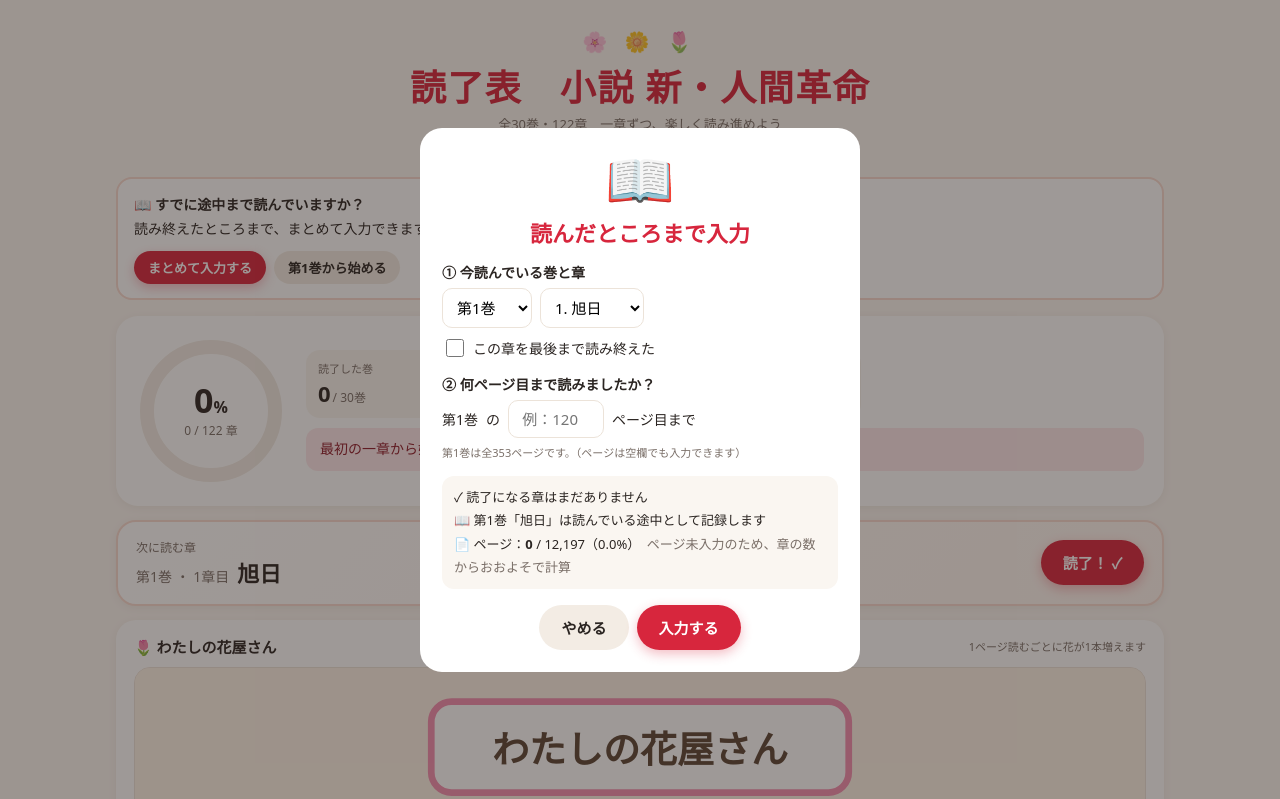
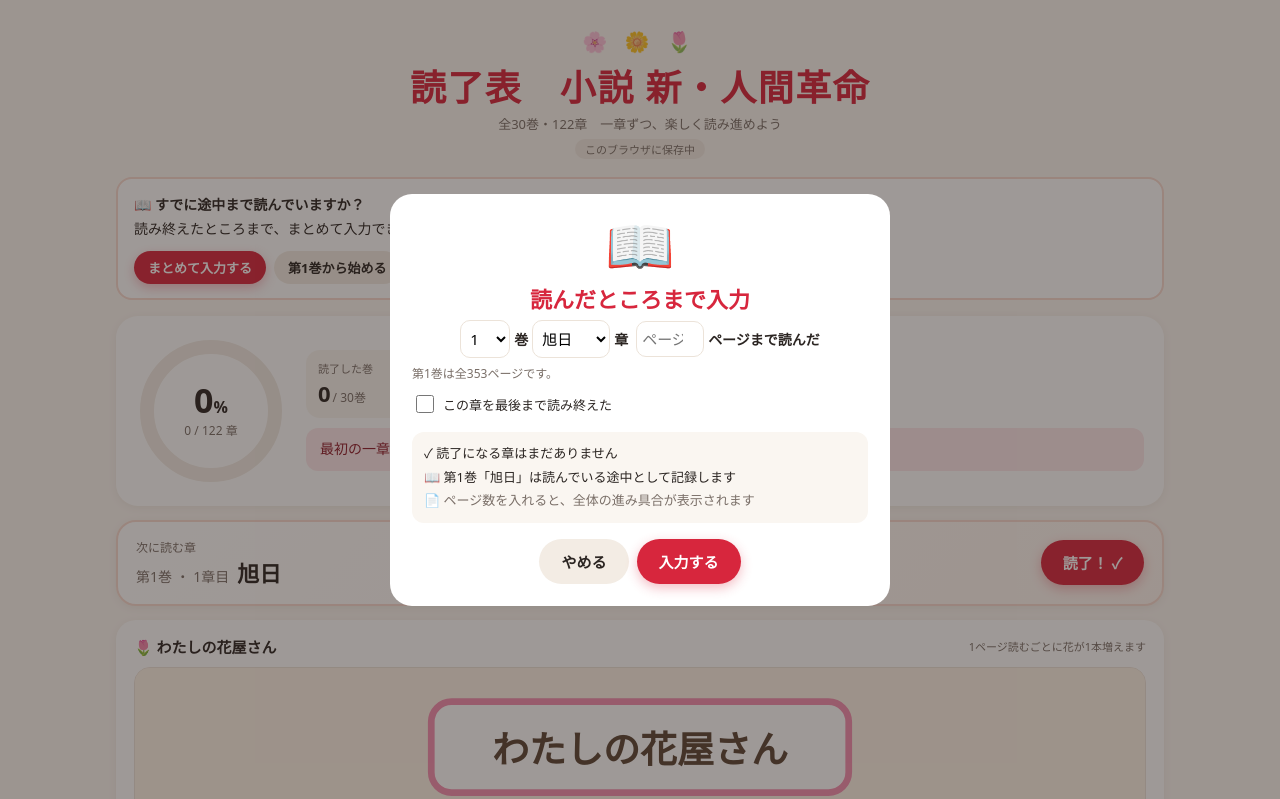
Before and after one commit to Momu-san/shin-ningen-kakumei, a plain HTML site: page index.html in a window 1280 px wide. Both pictures are taken after a click on the button "まとめて入力する". Shown: the top 799 px of the page. Drawn offline with Linux system fonts and the light colour scheme; a web font is replaced by a local one.

Commit message:
まとめて入力を「◯巻◯章◯ページまで読んだ」の1行に。ページ数を必須に
Co-Authored-By: Claude Opus 5.5 <noreply@anthropic.com>
Claude-Session: https://claude.ai/code/session_01BwknhaYEpiCgi9Y5FQ9ync

```diff
--- a/index.html
+++ b/index.html
@@ -177,6 +177,10 @@ canvas#fx{position:fixed;inset:0;pointer-events:none;z-index:70}
 .mid-form label{display:block;font-weight:700;margin:14px 0 6px}
 .mid-form select,.mid-form input{font-family:inherit;font-size:15px;border:1px solid var(--line);border-radius:10px;padding:8px 10px;background:#fff}
 .mid-form .rowf{display:flex;gap:8px;align-items:center;flex-wrap:wrap}
+.mid-line{gap:8px!important;font-size:14px;font-weight:700;justify-content:center}
+.mid-line .grp{display:inline-flex;align-items:center;gap:4px;white-space:nowrap}
+.mid-line select,.mid-line input{padding:7px 5px!important;font-size:15px!important}
+.modal .box.wide{max-width:500px}
 .mid-prev{background:#faf6f1;border-radius:12px;padding:10px 12px;margin:16px 0;font-size:13px;line-height:1.8;text-align:left}
 .sec{font-size:14px;font-weight:700;margin:14px 0 8px;display:flex;align-items:center;gap:6px}
 .sheet textarea{width:100%;min-height:90px;border:1px solid var(--line);border-radius:12px;padding:10px 12px;font-family:inherit;font-size:15px;line-height:1.7;resize:vertical;margin:0}
@@ -944,7 +948,7 @@ window.addEventListener("popstate",()=>{
   if(!t){history.back();return;} // ボタンで閉じた画面の分の履歴は読み飛ばす
   if(t==="cam")closeCam();else if(t==="viewer")closeViewer();else if(t==="modal")closeModal();else closeSheet();
 });
-function openModal(html){const was=modal.classList.contains("show");mbox.innerHTML=html;modal.classList.add("show");if(!was)pushLayer();}
+function openModal(html){const was=modal.classList.contains("show");mbox.classList.remove("wide");mbox.innerHTML=html;modal.classList.add("show");if(!was)pushLayer();}
 function closeModal(){modal.classList.remove("show");}
 modal.addEventListener("click",e=>{if(e.target===modal)closeModal();});
 function celebrate(emoji,title,body,big,lastKey){
@@ -1103,40 +1107,40 @@ function openMid(){
   const nx=nextChapter()||ALL[ALL.length-1];
   openModal(`<div class="big">📖</div><h3>読んだところまで入力</h3>
   <div class="mid-form">
-    <label>① 今読んでいる巻と章</label>
-    <div class="rowf"><select id="midVol">${VOLS.map((_,i)=>`<option value="${i}" ${i===nx.vi?"selected":""}>第${i+1}巻</option>`).join("")}</select><select id="midCh"></select></div>
-    <label style="font-weight:500;display:flex;align-items:center;gap:6px;margin-top:8px"><input type="checkbox" id="midDoneCh" style="width:18px;height:18px">この章を最後まで読み終えた</label>
-    <label>② 何ページ目まで読みましたか？</label>
-    <div class="rowf"><span id="midBook"></span><span>の</span><input type="number" id="midPage" min="1" inputmode="numeric" placeholder="例：120" style="width:96px;text-align:right"><span>ページ目まで</span></div>
-    <div style="font-size:11px;color:var(--sub);margin-top:6px" id="midHint"></div>
+    <div class="rowf mid-line"><span class="grp"><select id="midVol" aria-label="巻">${VOLS.map((_,i)=>`<option value="${i}" ${i===nx.vi?"selected":""}>${i+1}</option>`).join("")}</select>巻<select id="midCh" aria-label="章"></select>章</span><span class="grp"><input type="number" id="midPage" min="1" inputmode="numeric" placeholder="ページ" aria-label="ページ" style="width:68px;text-align:right">ページまで読んだ</span></div>
+    <div style="font-size:12px;margin-top:6px" id="midHint"></div>
+    <label style="font-weight:500;display:flex;align-items:center;gap:6px;margin-top:10px;font-size:13px"><input type="checkbox" id="midDoneCh" style="width:18px;height:18px">この章を最後まで読み終えた</label>
   </div>
   <div class="mid-prev" id="midPrev"></div>
   <div class="acts"><button class="btn btn-ghost" id="mCancel">やめる</button><button class="btn btn-red" id="mOk">入力する</button></div>`);
+  mbox.classList.add("wide");
   const $=id=>document.getElementById(id);
-  const fillCh=(sel)=>{const v=+$("midVol").value;$("midCh").innerHTML=VOLS[v].map((n,ci)=>`<option value="${ci}" ${ci===sel?"selected":""}>${ci+1}. ${n}</option>`).join("");};
+  const fillCh=(sel)=>{const v=+$("midVol").value;$("midCh").innerHTML=VOLS[v].map((n,ci)=>`<option value="${ci}" ${ci===sel?"selected":""}>${n}</option>`).join("");};
   const calc=()=>{
     const vi=+$("midVol").value,ci=+$("midCh").value,done=$("midDoneCh").checked,bk=chapterBook(vi,ci),raw=$("midPage").value;
     const keys=[];ALL.forEach(c=>{if(c.vi<vi||(c.vi===vi&&(c.ci<ci||(done&&c.ci===ci))))keys.push(c.key);});
-    let pages,how;
-    if(raw!==""&&+raw>=1){pages=bk.base+Math.min(Math.round(+raw),bk.pages);how="入力したページ";}
-    else{const idx=bk.chs.indexOf(ci)+(done?1:0);pages=bk.base+Math.round(bk.pages*idx/bk.chs.length);how="ページ未入力のため、章の数からおおよそで計算";}
-    return {vi,ci,done,bk,keys,pages,how};
+    const pg=raw===""?NaN:Math.round(+raw);
+    const ok=pg>=1&&pg<=bk.pages;
+    return {vi,ci,done,bk,keys,pg,ok,pages:ok?bk.base+pg:null};
   };
   const prev=()=>{
     const r=calc(),c=ALL.find(x=>x.vi===r.vi&&x.ci===r.ci);
-    $("midBook").textContent=r.bk.label;
-    $("midHint").textContent=`${r.bk.label}は全${r.bk.pages}ページです。（ページは空欄でも入力できます）`;
+    const raw=$("midPage").value;
+    $("midHint").innerHTML=raw!==""&&!r.ok?`<span style="color:var(--red)">1〜${r.bk.pages}の数を入れてください（${r.bk.label}は全${r.bk.pages}ページ）</span>`:`<span style="color:var(--sub)">${r.bk.label}は全${r.bk.pages}ページです。${r.bk.label.includes("30巻")?"上・下それぞれの本のページで入れてください。":""}</span>`;
     const last=r.keys.length?ALL.find(x=>x.key===r.keys[r.keys.length-1]):null;
     $("midPrev").innerHTML=(last?`✓ 第1巻「旭日」〜 第${last.vi+1}巻「${last.name}」の <b>${r.keys.length}章</b>を読了にします`:`✓ 読了になる章はまだありません`)+
       (r.done?"":`<br>📖 第${c.vi+1}巻「${c.name}」は読んでいる途中として記録します`)+
-      `<br>📄 ページ：<b>${r.pages.toLocaleString()}</b> / ${TOTAL_PAGES.toLocaleString()}（${(r.pages/TOTAL_PAGES*100).toFixed(1)}%）<span style="color:var(--sub)">　${r.how}</span>`;
+      (r.ok?`<br>📄 ページ：<b>${r.pages.toLocaleString()}</b> / ${TOTAL_PAGES.toLocaleString()}（${(r.pages/TOTAL_PAGES*100).toFixed(1)}%）`:`<br><span style="color:var(--sub)">📄 ページ数を入れると、全体の進み具合が表示されます</span>`);
   };
   fillCh(nx.ci);prev();
   $("midVol").onchange=()=>{fillCh(0);prev();};
-  $("midCh").onchange=prev;$("midDoneCh").onchange=prev;$("midPage").oninput=prev;
+  $("midCh").onchange=prev;$("midDoneCh").onchange=prev;$("midPage").oninput=()=>{$("midPage").style.borderColor="";prev();};
   $("mCancel").onclick=closeModal;
   $("mOk").onclick=()=>{
-    const r=calc(),before=snapshot();
+    const r=calc();
+    if(!r.ok){const el=$("midPage");el.style.borderColor="var(--red)";el.focus();
+      if(el.value==="")$("midHint").innerHTML=`<span style="color:var(--red)">ページ数を入れてください（${r.bk.label}は全${r.bk.pages}ページ）</span>`;return;}
+    const before=snapshot();
     r.keys.forEach(k=>{if(!state.read[k])state.read[k]="pre";});
     state.prePages=r.pages;
     state.midDone=true;state.end=countRead()===TOTAL?(state.end||today()):null;state.updatedAt=Date.now();
```
